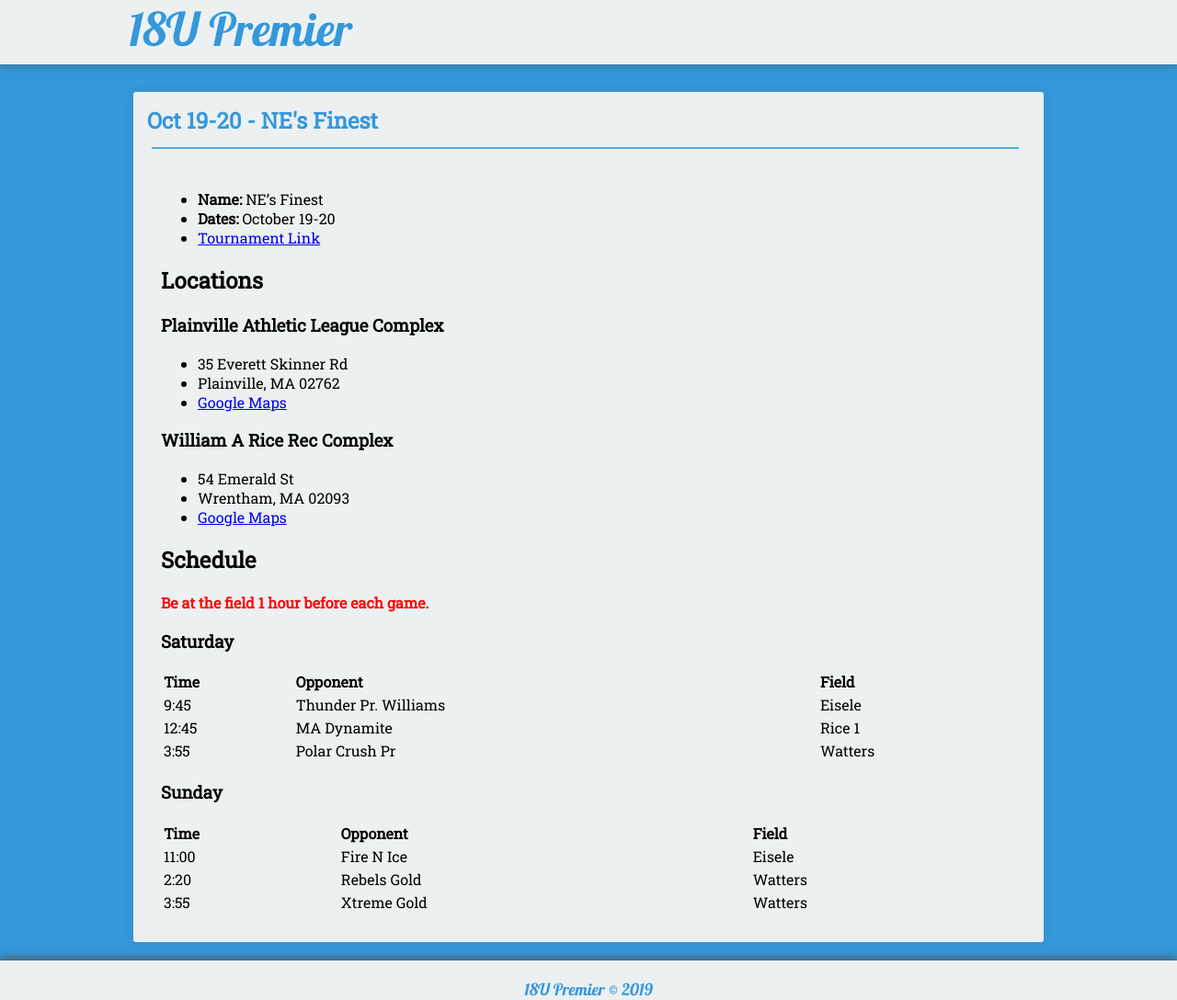
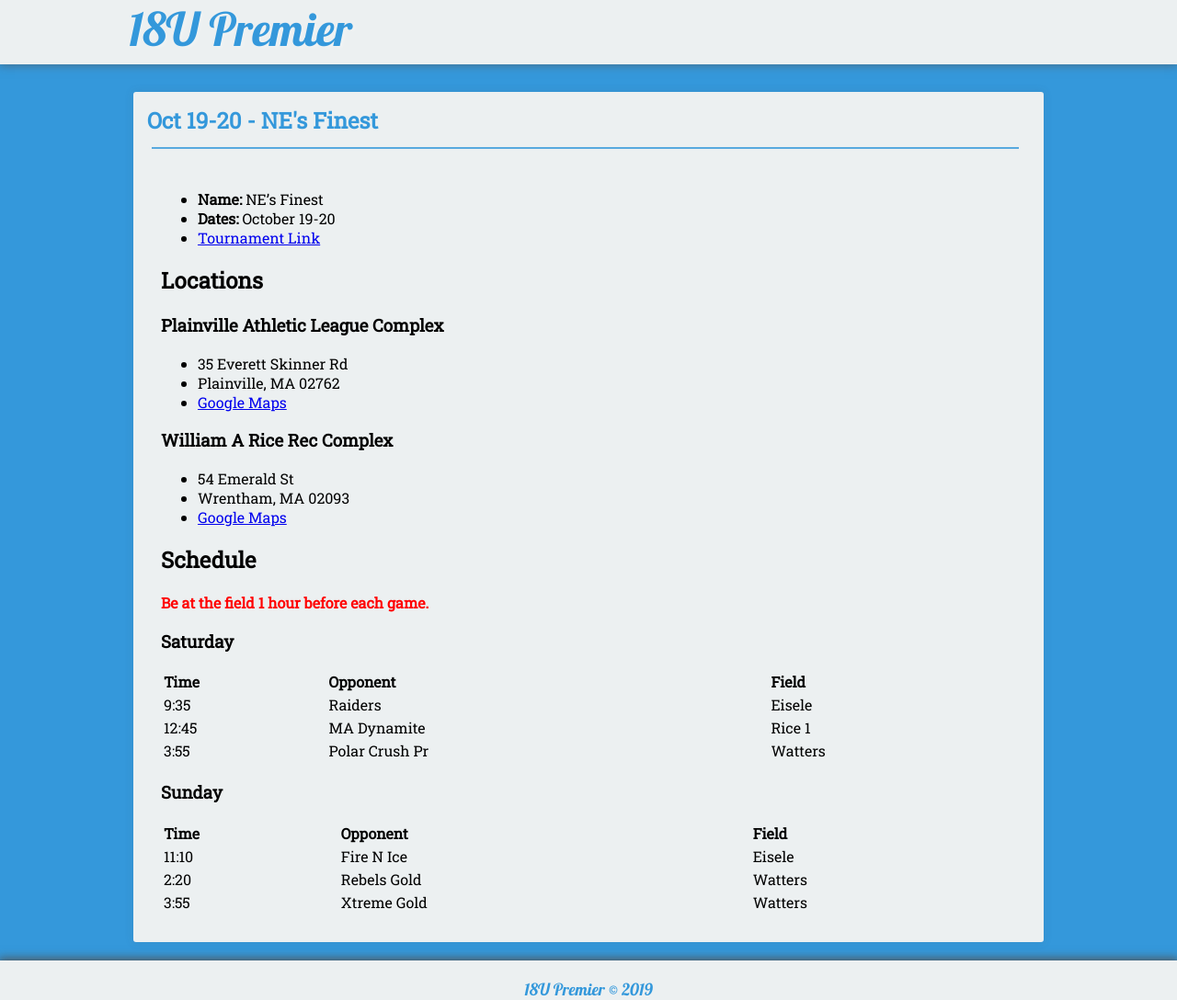
Before and after one commit to seanmerrow/ecf, a Jekyll site: the page built from _posts/2019-07-12-Jul-5-TNT.md, in a window 1280 px wide. Shown: the whole page at 92% size. Built offline with Jekyll 4.4.1, drawn with Linux system fonts in a browser that asks for light colours; nearby versions of some CDN libraries.

Commit message:
Update 2019-07-12-Jul-5-TNT.md

```diff
--- a/_posts/2019-07-12-Jul-5-TNT.md
+++ b/_posts/2019-07-12-Jul-5-TNT.md
@@ -31,7 +31,7 @@ category:
 
 | Time | Opponent | Field |
 |:---      |:---   |:---  |
-| 9:45      | Thunder Pr. Williams   |Eisele   |
+| 9:35      | Raiders   |Eisele   |
 | 12:45      | MA Dynamite   |Rice 1   |
 | 3:55      | Polar Crush Pr   |Watters   |
 
@@ -39,6 +39,6 @@ category:
 
 | Time | Opponent | Field |
 |:---      |:---   |:---  |
-| 11:00      | Fire N Ice   |Eisele   |
+| 11:10      | Fire N Ice   |Eisele   |
 | 2:20      | Rebels Gold   |Watters   |
 | 3:55      | Xtreme Gold   |Watters   |
```
